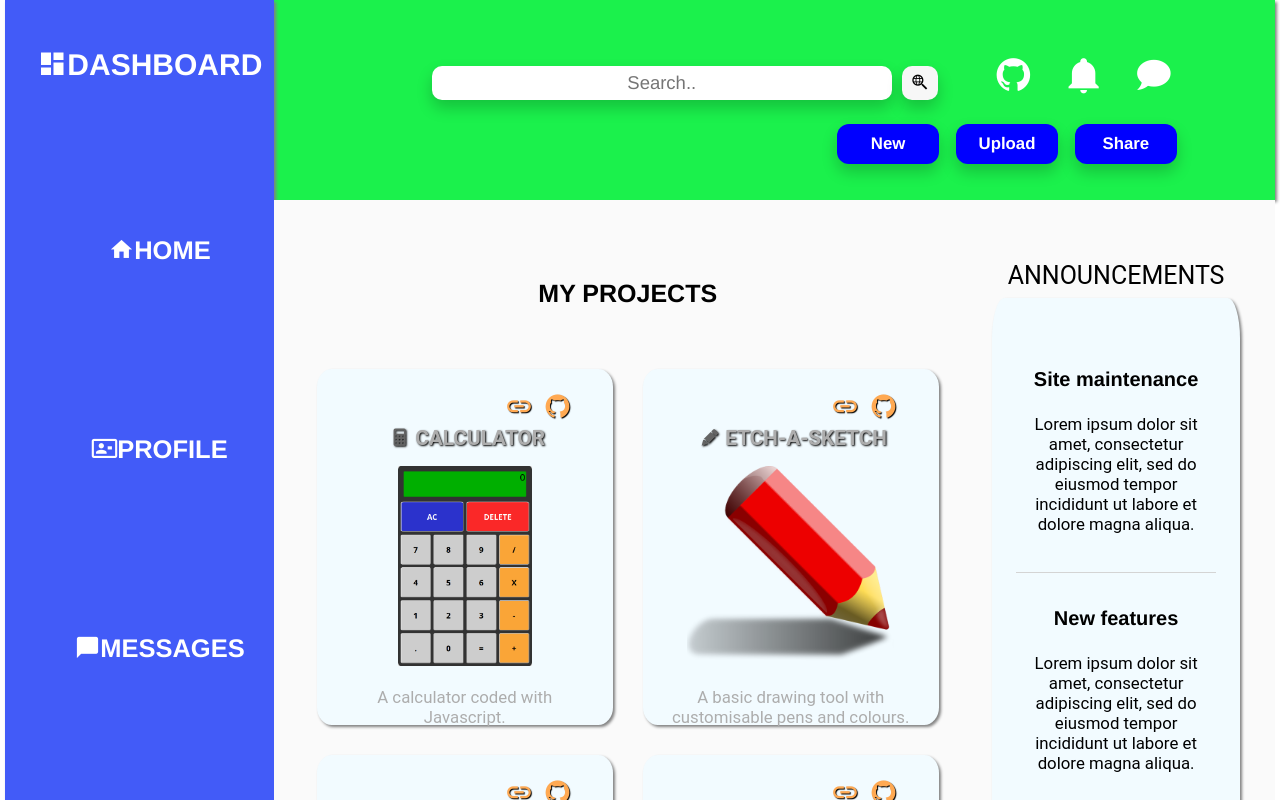
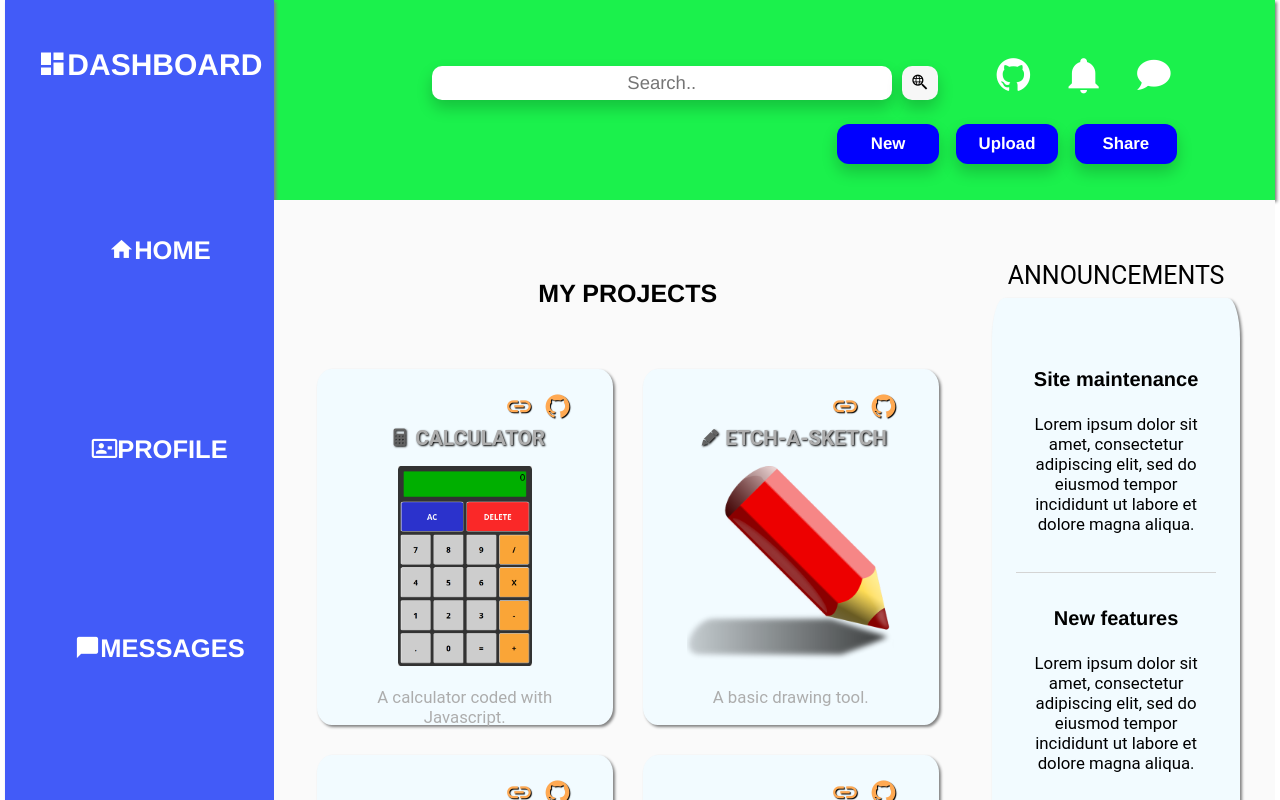
Before and after one commit to Roblou2/admin-dashboard, a plain HTML site: page index.html in a window 1280 px wide. Shown: the top 800 px of the page. Drawn offline with Linux system fonts and the light colour scheme.

Commit message:
change project text

```diff
--- a/index.html
+++ b/index.html
@@ -65,7 +65,7 @@
               </div>
               <p class="title"><span class="mdi mdi-lead-pencil"></span>Etch-a-sketch</p>
             <img src="Images/etch.png" alt="etch-a-sketch thumb">
-            <p>A basic drawing tool with customisable pens and colours.</p>
+            <p>A basic drawing tool.</p>
           </div>
          </div>
           <div class="project">
```
